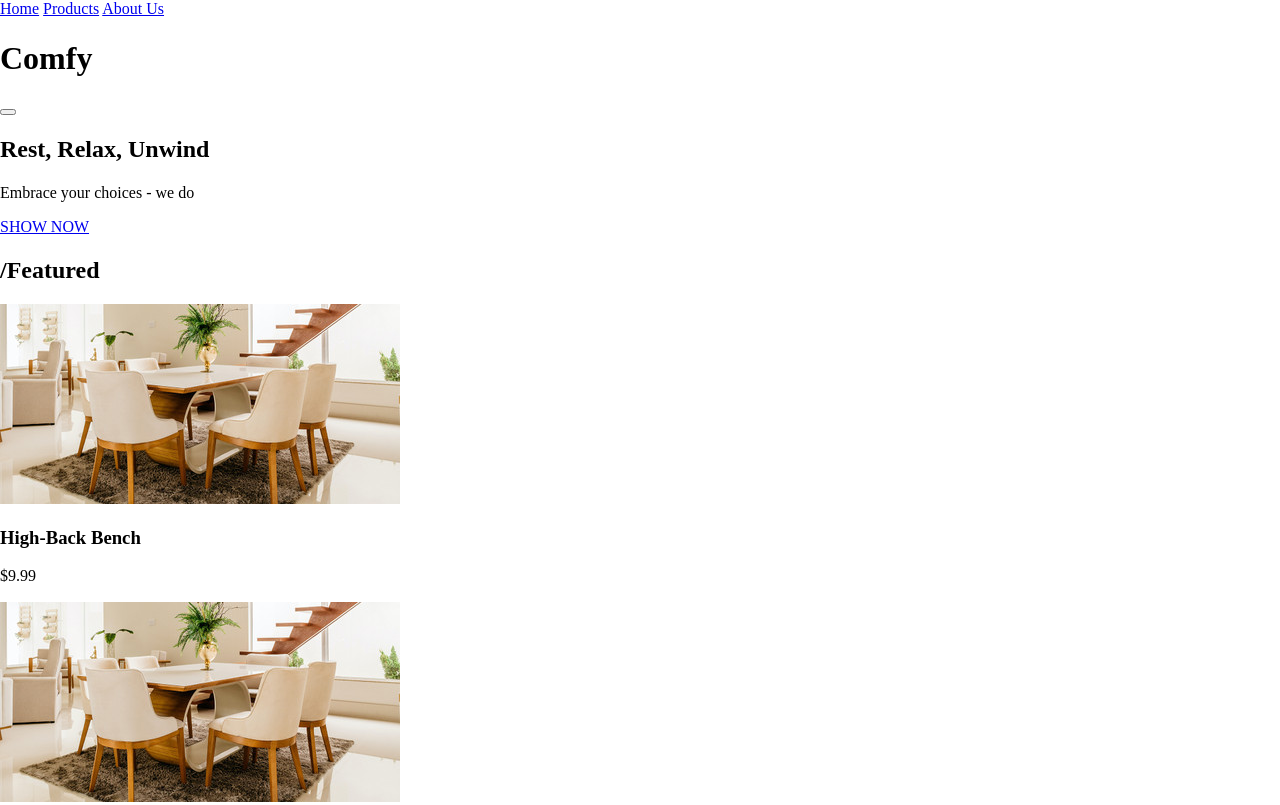
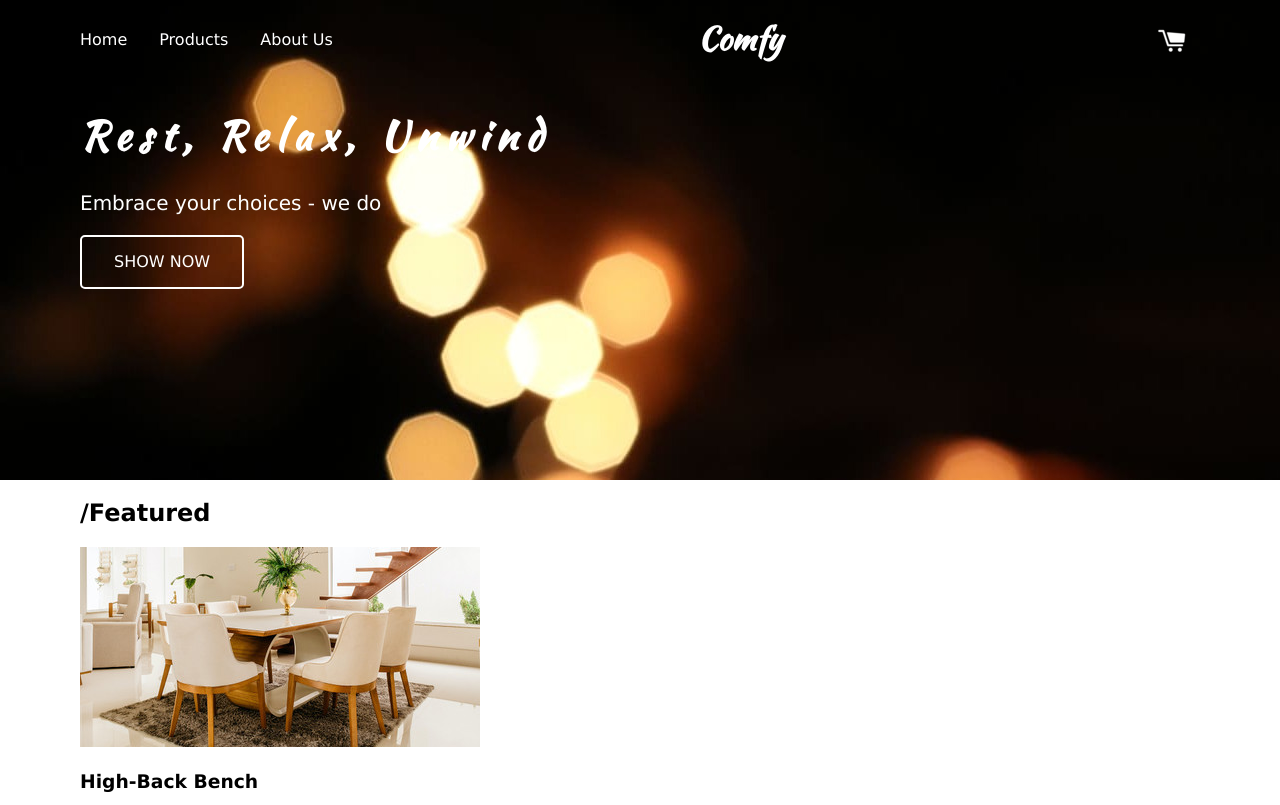
Before and after one commit to volodons/online-store, a plain HTML site: page task2_8/index.html in a window 1280 px wide. Shown: the top 805 px of the page. Drawn offline with Linux system fonts and the light colour scheme.

Commit message:
Style upper upper portion of homepage

```diff
--- a/task2_8/index.html
+++ b/task2_8/index.html
@@ -10,19 +10,38 @@
     <script src="./scripts/index.js" type="module"></script>
   </head>
   <body>
-    <section>
-      <header>
-        <a href="#">Home</a>
-        <a href="./pages/products.html">Products</a>
-        <a href="./pages/about-us.html">About Us</a>
-        <h1>Comfy</h1>
-        <button type="button"></button>
-      </header>
-      <h2>Rest, Relax, Unwind</h2>
-      <p>Embrace your choices - we do</p>
-      <a href="./pages/products.html">SHOW NOW</a>
-    </section>
-    <section>
+    <header class="header">
+      <section class="header__nav">
+        <nav>
+          <ul class="nav-list">
+            <li><a class="nav-list__link" href="#">Home</a></li>
+            <li>
+              <a class="nav-list__link" href="./pages/products.html"
+                >Products</a
+              >
+            </li>
+            <li>
+              <a class="nav-list__link" href="./pages/about-us.html"
+                >About Us</a
+              >
+            </li>
+          </ul>
+        </nav>
+        <h1 class="heading-custom">Comfy</h1>
+        <button
+          class="shop-cart-button shop-cart-button--white"
+          type="button"
+        ></button>
+      </section>
+      <section>
+        <h2 class="heading-custom heading-custom--large">
+          Rest, Relax, Unwind
+        </h2>
+        <p class="header__paragraph">Embrace your choices - we do</p>
+        <a class="button-link" href="./pages/products.html">SHOW NOW</a>
+      </section>
+    </header>
+    <section class="featured-section">
       <h2><span>/</span>Featured</h2>
       <article>
         <img
--- a/task2_8/styles/_variables.scss
+++ b/task2_8/styles/_variables.scss
@@ -0,0 +1,4 @@
+$page-padding: 5rem;
+$regular-text-font: Verdana, Geneva, Tahoma, sans-serif;
+$custom-text-font: "KaushanScript";
+$header-text-color: #fff;
--- a/task2_8/styles/style.scss
+++ b/task2_8/styles/style.scss
@@ -0,0 +1,82 @@
+@import "variables";
+
+@font-face {
+  font-family: $custom-text-font;
+  src: url(../fonts/kaushanscript/KaushanScript-Regular.otf);
+}
+
+body {
+  font-family: $regular-text-font;
+}
+
+.header {
+  padding-left: $page-padding;
+  padding-right: $page-padding;
+  height: 60vh;
+  background-image: url(../images/homepage-background.jpg);
+  color: $header-text-color;
+}
+
+.header__nav {
+  display: flex;
+  justify-content: space-between;
+  align-items: center;
+}
+
+.nav-list {
+  padding-left: 0;
+  display: flex;
+  column-gap: 2rem;
+  text-decoration: none;
+  list-style: none;
+}
+
+.nav-list__link {
+  all: unset;
+  cursor: pointer;
+}
+
+.heading-custom {
+  font-family: $custom-text-font;
+}
+
+.heading-custom--large {
+  font-size: 2.5rem;
+  letter-spacing: 0.5rem;
+}
+
+.shop-cart-button {
+  background-image: url(../images/shop-cart.png);
+  height: 32px;
+  width: 53px;
+  border: none;
+  background-color: transparent;
+  cursor: pointer;
+}
+
+.shop-cart-button--white {
+  filter: brightness(0) invert(1) grayscale(1);
+}
+
+.shop-cart-button--black {
+  filter: brightness(0) invert(0) grayscale(1);
+}
+
+.header__paragraph {
+  font-size: 1.25rem;
+}
+
+.button-link {
+  display: inline-block;
+  padding: 1rem 2rem;
+  text-decoration: none;
+  background-color: transparent;
+  color: $header-text-color;
+  border-radius: 5px;
+  border: 2px solid $header-text-color;
+}
+
+.featured-section {
+  padding-left: $page-padding;
+  padding-right: $page-padding;
+}
```
Also changed, not shown: task2_8/images/homepage-background.jpg (added), task2_8/images/shop-cart.png (added), task2_8/styles/style.css, 4 other files.
